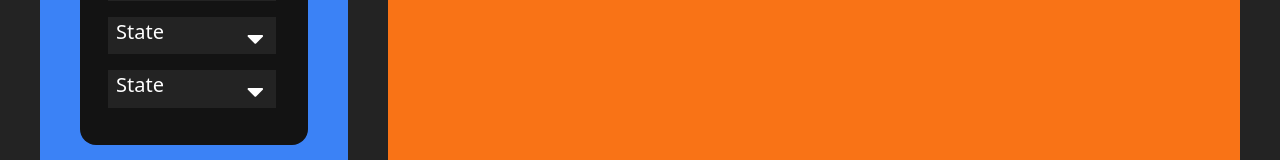
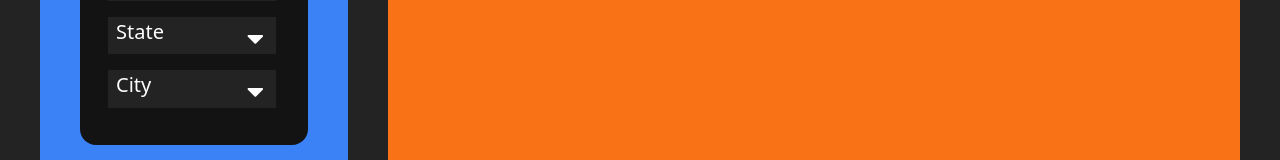
Before and after one commit to ElRemolino/Edvora-Frontend, a Next.js app: page / in a window 1280 px wide. Shown: the part 174-334 px from the top of the page. Built offline with nearby package versions, Linux system fonts and the light colour scheme; no server answers.

Commit message:
changed dropdown card menu from buttons to li items

```diff
--- a/components/Filter/DropDownBtnWithCard.js
+++ b/components/Filter/DropDownBtnWithCard.js
@@ -13,6 +13,7 @@ const DropDownBtnWithCard = ( { data, name } ) => {
     let newFilter = e.target.attributes.getNamedItem("data-listval").value;
     let filterName =e.target.attributes.getNamedItem("data-name").value;
     setFilter({[filterName]: newFilter});
+    console.log(filter)
   }
 
   return (
--- a/components/Filter/DropDownCard.js
+++ b/components/Filter/DropDownCard.js
@@ -8,9 +8,9 @@ const DropDownCard = ( { data, handleFilters, name } ) => {
     <div className="relative flex-col columns-1 float-right bg-green-500">
       <ol className="absolute flex-col min-w-[160px]">
         {data.map((item, i) => (
-          <button  key={i} className="relative h-[40px] text-edvora-offwhiteFont bg-edvora-greyCard hover:text-edvora-black hover:bg-edvora-hr font-medium w-[160px] bottom-10 left-5" onClick={(e) => handleFilters(e)} data={item} data-name={name} data-listval={item.brand_name} >
+          <li  key={i} className="relative h-[40px] text-edvora-offwhiteFont bg-edvora-greyCard hover:text-edvora-black hover:bg-edvora-hr font-medium w-[160px] bottom-10 left-5" onClick={(e) => handleFilters(e)} data={item} data-name={name} data-listval={item.brand_name} >
             {item.brand_name}
-          </button>
+          </li>
         ))}
       </ol>
     </div>
--- a/components/Filter/FilterContainer.js
+++ b/components/Filter/FilterContainer.js
@@ -10,7 +10,7 @@ const FilterContainer = ( { data } ) => {
       <div className="space-y-4" >
         <DropDownBtnWithCard data={data} name={'Product'} />
         <DropDownBtnWithCard data={data} name={'State'} />
-        <DropDownBtnWithCard data={data} name={'State'} />
+        <DropDownBtnWithCard data={data} name={'City'} />
       </div>
     </div>
   )
```
